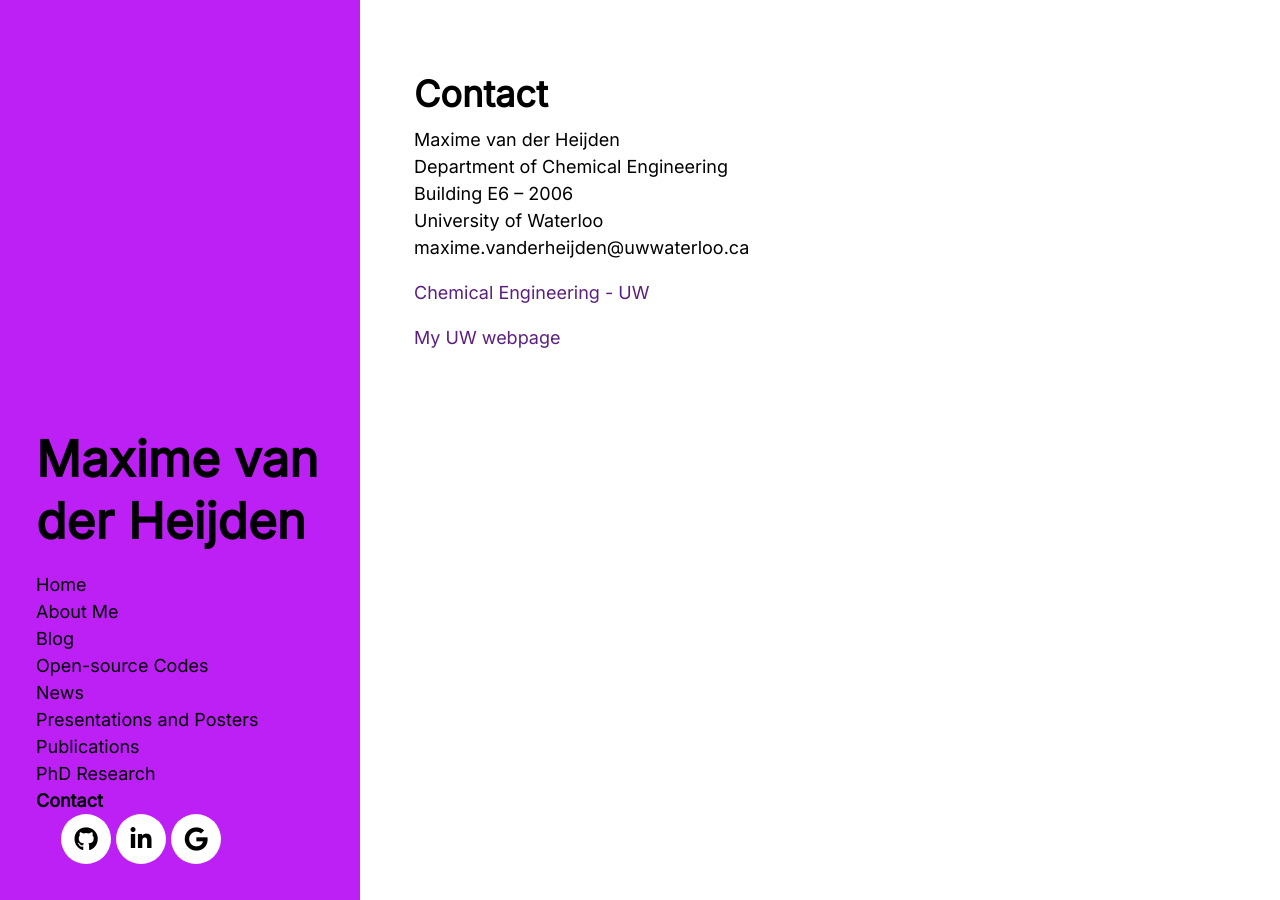
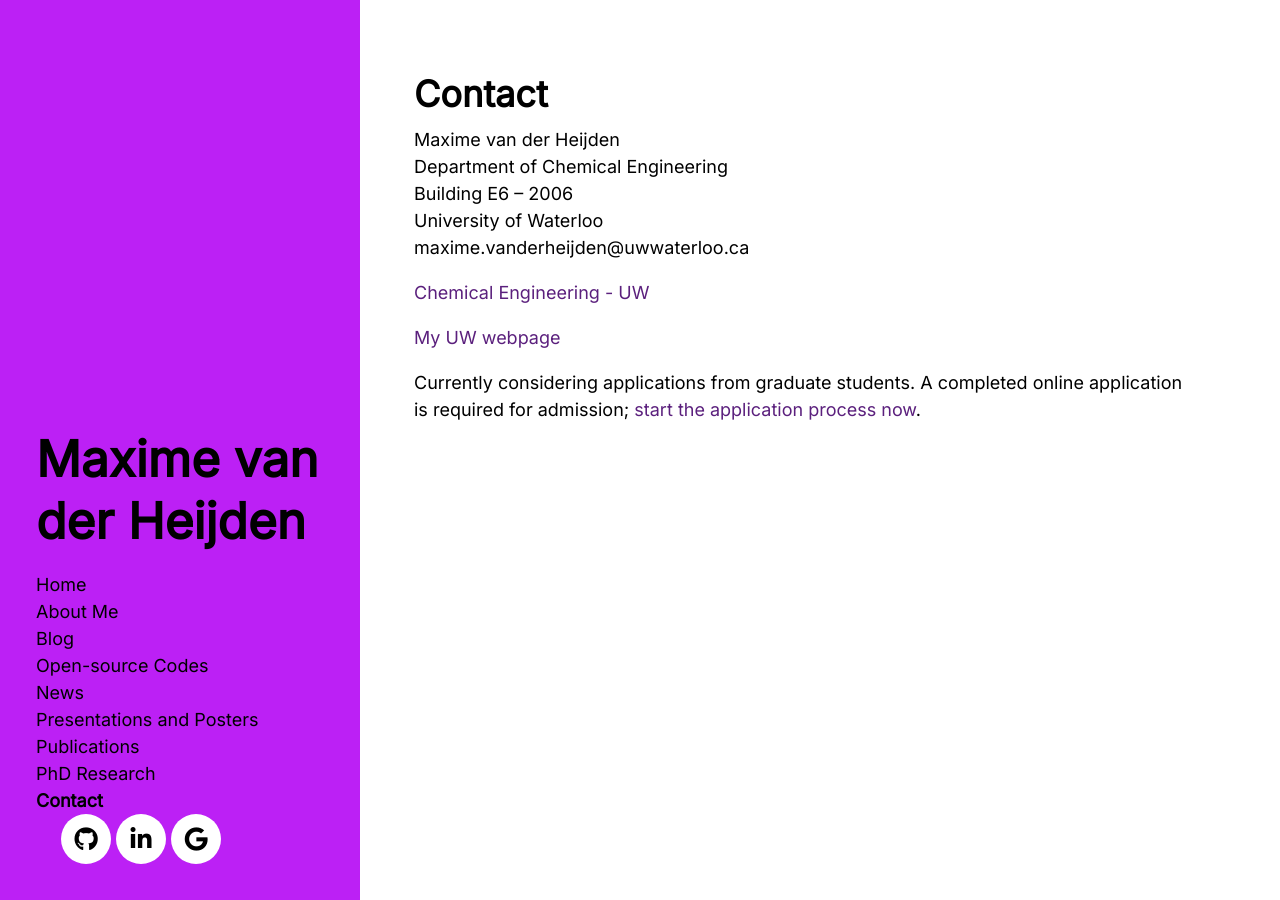
Before and after one commit to MaximevdHeijden/MaximevdHeijden.github.io, a Jekyll site: the page built from contact.md, in a window 1280 px wide. Built offline with Jekyll 4.4.1, drawn with Linux system fonts in a browser that asks for light colours; nearby versions of some CDN libraries.

Commit message:
Update contact.md

```diff
--- a/contact.md
+++ b/contact.md
@@ -12,3 +12,5 @@ maxime.vanderheijden@uwwaterloo.ca
 [Chemical Engineering - UW](https://uwaterloo.ca/chemical-engineering/)
 
 [My UW webpage](https://uwaterloo.ca/chemical-engineering/profile/m35vande)
+
+Currently considering applications from graduate students. A completed online application is required for admission; [start the application process now](https://uwaterloo.ca/future-graduate-students/admissions/how-to-apply).
```
